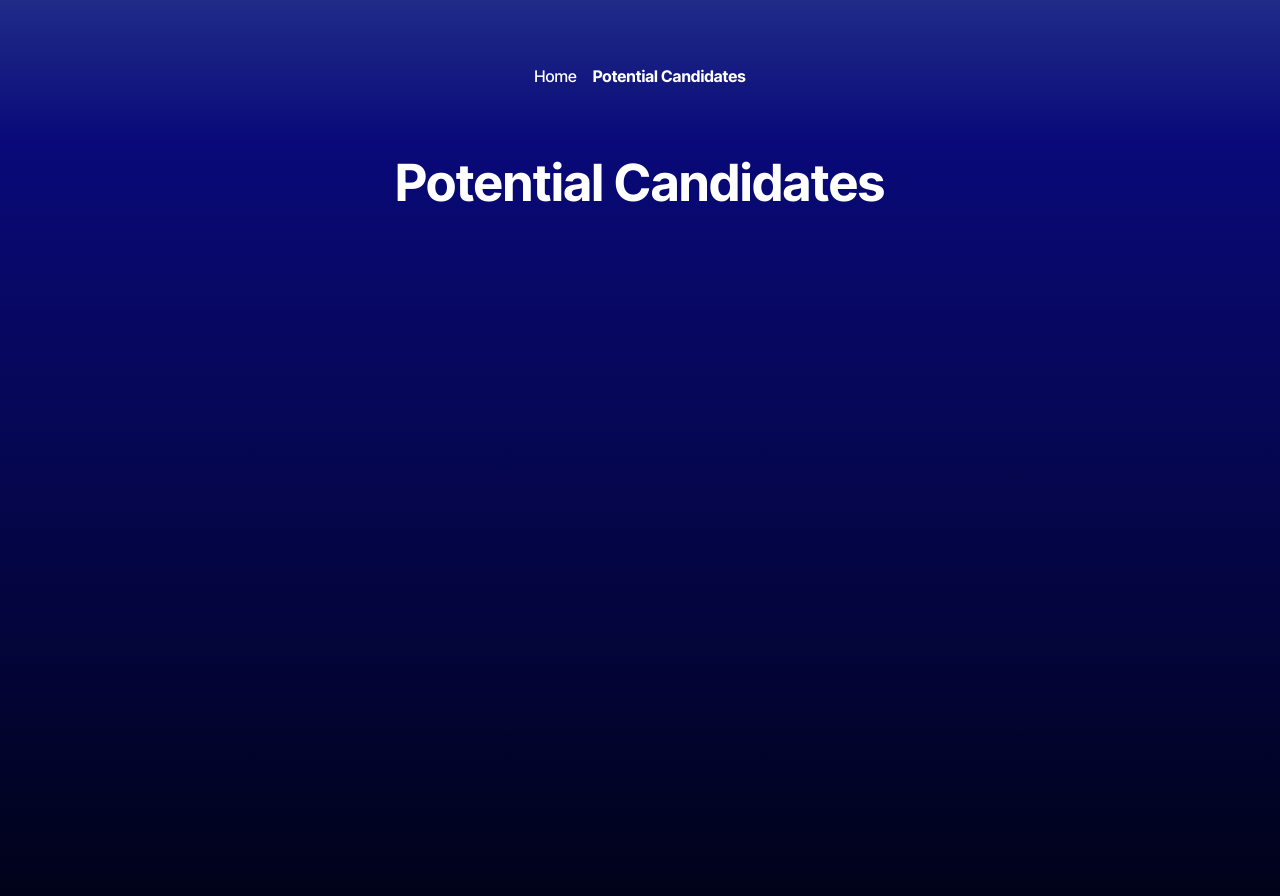
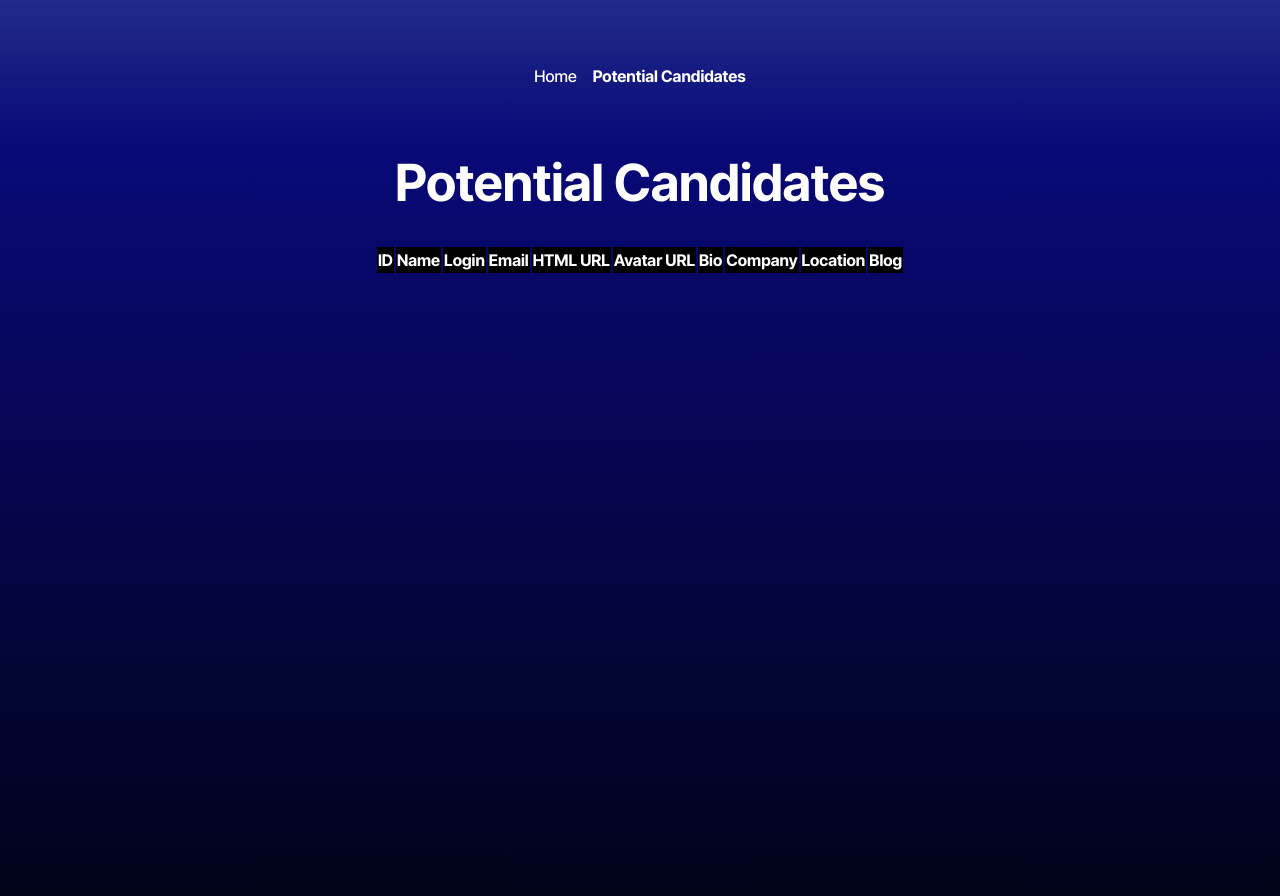
Before and after one commit to JHebenstreit48/cool-candidate-search-app, a React (Vite) app: page /savedcandidates in a window 1280 px wide. Shown: the top 896 px of the page. Built offline with nearby package versions, Linux system fonts and the light colour scheme.

Commit message:
finished up home page and nearly finished saved candidates

```diff
--- a/src/api/API.tsx
+++ b/src/api/API.tsx
@@ -17,10 +17,10 @@ const searchGithub = async () => {
     if (!response.ok) {
       throw new Error('invalid API response, check the network tab');
     }
-    // console.log('Data:', data);
+    console.log('Data:', data);
     return data;
   } catch (err) {
-    // console.log('an error occurred', err);
+    console.log('an error occurred', err);
     return [];
   }
 };
--- a/src/components/CandidatesList.tsx
+++ b/src/components/CandidatesList.tsx
@@ -2,14 +2,14 @@ import { useEffect, useState } from 'react';
 import { searchGithub, searchGithubUser } from '../api/API';
 import type { Candidate } from '../interfaces/Candidate.interface';
 
- export const CandidateList = () => {
+export const Candidates = () => {
   const [candidates, setCandidates] = useState<Candidate[]>([]);
   const [username, setUsername] = useState<Candidate>({
     id: null,
+    name: null,
     login: null,
     email: null,
     html_url: null,
-    name: null,
     avatar_url: null,
     bio: null,
     company: null,
@@ -26,6 +26,7 @@ import type { Candidate } from '../interfaces/Candidate.interface';
   };
 
   const gitHubSearch = async () => {
+    console.log('hello');
     const gitHubAPIData = await searchGithub();
     console.log(gitHubAPIData);
     setCandidates(gitHubAPIData);
@@ -55,25 +56,36 @@ import type { Candidate } from '../interfaces/Candidate.interface';
   }, []);
 
   const handleNextCandidate = () => {
-    userData(true);
+    userData(false);
   };
   console.log(candidates);
   if (candidates.length === 0) {
     return <div>Loading...</div>;
   }
+  function saveCandidate() {
+    userData(true);
+  }
 
   return (
-  <div>
+    <div className='CandidateList'>
       <ul>
         <li>
           <img src={username.avatar_url ?? ''} alt="avatar" />
-            <h2>{username.name}</h2>
-            <h3>{username.login}</h3>
+          <p>{username.id}</p>
+          <p>{username.name}</p>
+          <p>{username.login}</p>
           <p>{username.email}</p>
+          <p>{username.html_url}</p>
+          <p>{username.avatar_url}</p>
+          <p>{username.bio}</p>
+          <p>{username.company}</p>
+          <p>{username.location}</p>
+          <p>{username.blog}</p>
           <a href=""></a>
         </li>
       </ul>
       <button onClick={handleNextCandidate}>Next Candidate</button>
+      <button onClick={saveCandidate}>SavedCandidate</button>
     </div>
   );
 };
--- a/src/components/CandidatesTable.tsx
+++ b/src/components/CandidatesTable.tsx
@@ -0,0 +1,56 @@
+import { useEffect, useState } from 'react';
+import type { Candidate } from '../interfaces/Candidate.interface';
+
+function SavedCandidatesList() {
+const [savedCandidates, setSavedCandidates] = useState<Candidate[]>([]);
+
+    useEffect(() => {
+        const savedCandidatesInfo = window.localStorage.getItem('savedCandidates') !== null;
+        setSavedCandidates(
+            savedCandidatesInfo ?
+            JSON.parse(window.localStorage.getItem('savedCandidates')!) : []
+            );
+    }, []);
+
+
+    return (
+        <>
+
+        <table>
+            <thead>
+                <tr>
+                    <th>ID</th>
+                    <th>Name</th>
+                    <th>Login</th>
+                    <th>Email</th>
+                    <th>HTML URL</th>
+                    <th>Avatar URL</th>
+                    <th>Bio</th>
+                    <th>Company</th>
+                    <th>Location</th>
+                    <th>Blog</th>
+                </tr>
+            </thead>
+            <tbody>
+                {savedCandidates.length > 0 && savedCandidates.map((candidateInfo, index) =>
+                    <tr key={candidateInfo.name ?? '' + index}>
+                        <td>{candidateInfo.id}</td>
+                        <td>{candidateInfo.name}</td>
+                        <td>{candidateInfo.login}</td>
+                        <td>{candidateInfo.email}</td>
+                        <td>{candidateInfo.html_url}</td>
+                        <td><img/> src={candidateInfo.avatar_url}</td>
+                        <td>{candidateInfo.bio}</td>
+                        <td>{candidateInfo.company}</td>
+                        <td>{candidateInfo.location}</td>
+                        <td>{candidateInfo.blog}</td>
+                    </tr>
+                )}
+            </tbody>
+        </table>
+
+        </>
+    );
+};
+
+export default SavedCandidatesList;
--- a/src/interfaces/Candidate.interface.tsx
+++ b/src/interfaces/Candidate.interface.tsx
@@ -1,14 +1,12 @@
-// TODO: Create an interface for the Candidate objects returned by the API
 export interface Candidate {
     id: number | null;
+    name: string | null;
     login: string | null;
     email: string | null;
     html_url: string | null;
-    name: string | null;
     avatar_url: string | null;
     bio: string | null;
     company: string | null;
     location: string | null;
     blog: string | null;
-
 }
--- a/src/pages/CandidateSearch.tsx
+++ b/src/pages/CandidateSearch.tsx
@@ -1,10 +1,13 @@
-import { CandidateList } from "../components/CandidatesList";
+import { Candidates } from "../components/CandidatesList";
 
 export default function CandidateSearch() {
+
+  return (
     <div>
       <div>
         <h1>Candidate Search</h1>
-        <CandidateList />
+        <Candidates />
       </div>
     </div>
+  );
 };
--- a/src/pages/SavedCandidates.tsx
+++ b/src/pages/SavedCandidates.tsx
@@ -1,7 +1,11 @@
+import SavedCandidatesList from "../components/CandidatesTable";
+
+
 const SavedCandidates = () => {
   return (
     <>
       <h1>Potential Candidates</h1>
+      <SavedCandidatesList />
     </>
   );
 };
```
Also changed, not shown: src/App.tsx (line endings or trailing spaces). Lines whose indentation alone changed are shown as unchanged.
